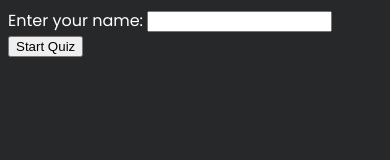
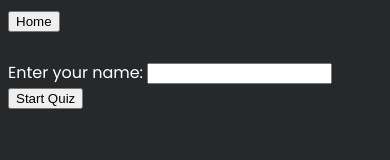
Before and after one commit to jayyif/htmlproj, a plain HTML site: page quiz_page/Intro_page.html in a window 390 px wide. Drawn offline with Linux system fonts and the light colour scheme.

Commit message:
Update Intro_page.html

```diff
--- a/quiz_page/Intro_page.html
+++ b/quiz_page/Intro_page.html
@@ -6,13 +6,22 @@
 
     <title>Quiz App</title>
     <link rel="stylesheet" href="styles.css">
+
+    <style>
+         @media screen and (max-width: 700px) {
+    #username{
+        margin-top: 30px; /* Adjust as needed */
+    }
+}
+    </style>
 </head>
 
 
 <body>
     <div class="start-screen">
+        <a href="/index.html"><div class="home-button-div"><button class="home-button">Home</button></div></a>
         <form action = "html1.html">
-            <label for="username">Enter your name:</label>
+            <label for="username" id="username-text">Enter your name:</label>
             <input type="text" id="username" required>
             <input type = "submit" value="Start Quiz"/>
         </form>
```
